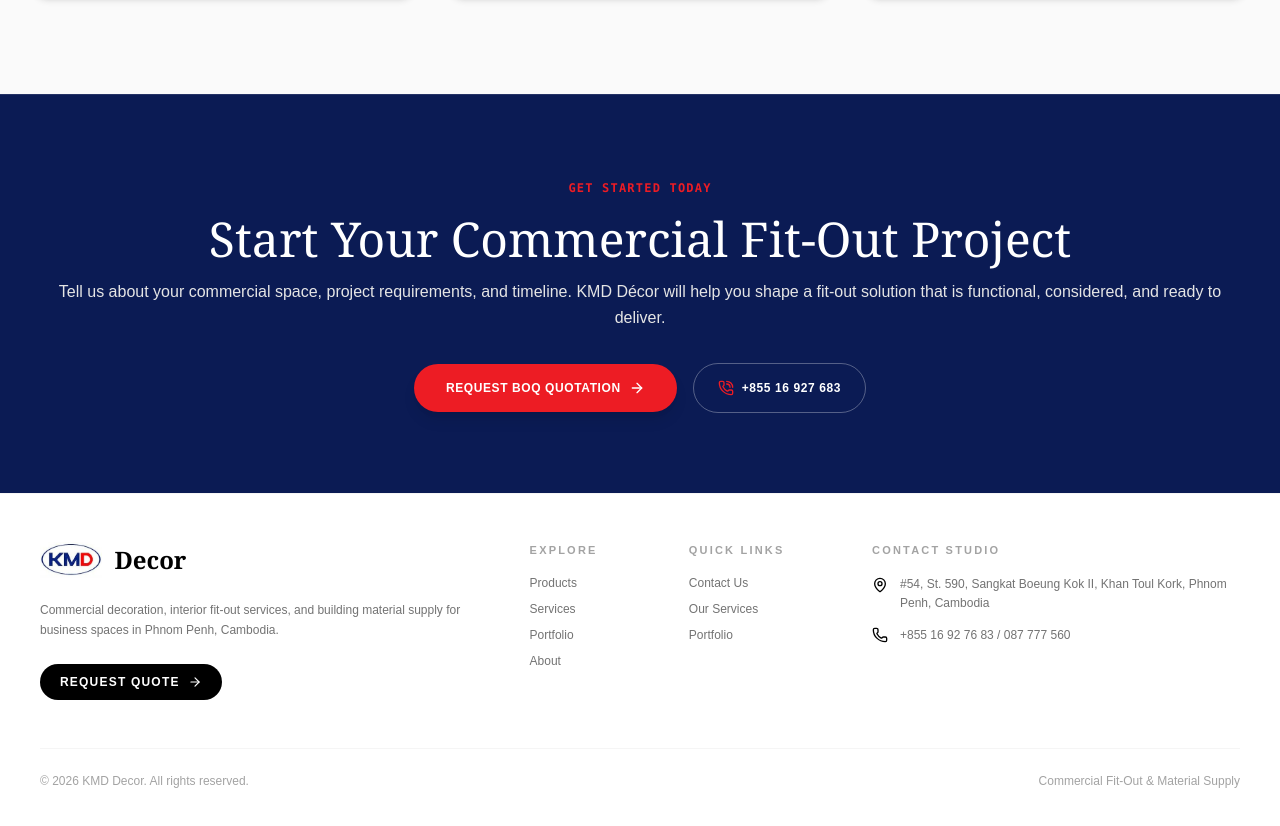
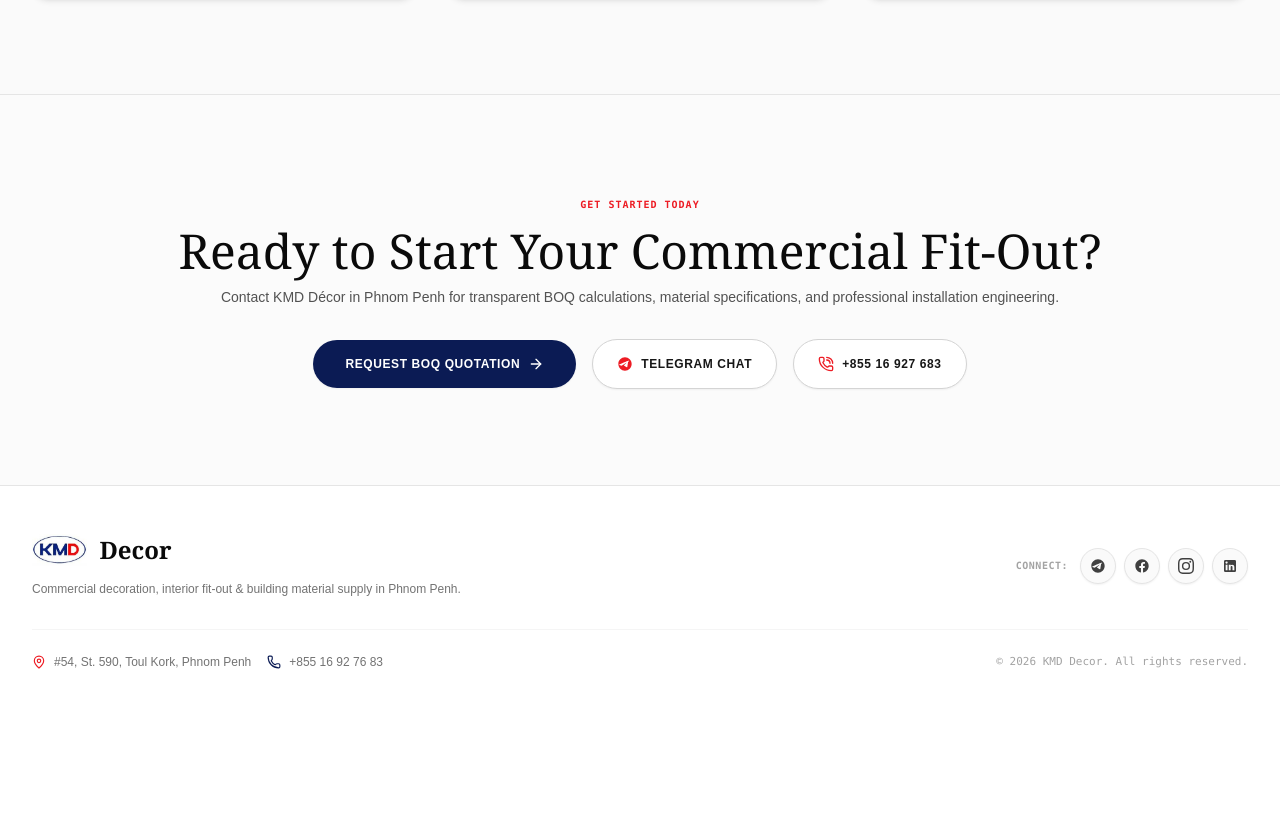
Before and after one commit to kimmex-dev/km-decor, a Next.js app: page /services in a window 1280 px wide. Shown: the part 3571-4397 px from the top of the page. After the commit the page ends 4289 px from the top, so only its background shows below. Built offline with nearby package versions, Linux system fonts and the light colour scheme; no server answers.

Commit message:
feat: update services page CTA design and modernize site footer with social media links

```diff
--- a/app/services/page.tsx
+++ b/app/services/page.tsx
@@ -298,28 +298,39 @@
         </div>
       </section>
 
-      {/* Bottom Consultation CTA Banner */}
-      <section className="bg-brand-primary text-white py-16 lg:py-20 border-t border-white/10">
+      {/* Ultra-Clean Bottom Consultation CTA */}
+      <section className="bg-neutral-50/80 py-16 lg:py-24 border-t border-neutral-200">
         <div className="mx-auto max-w-screen-2xl px-4 md:px-8 text-center max-w-3xl">
-          <span className="text-xs font-mono font-semibold uppercase tracking-widest text-brand-accent">
-            Get Started Today
+          <span className="text-[10px] font-mono font-bold uppercase tracking-widest text-brand-accent">
+            GET STARTED TODAY
           </span>
-          <h2 className="mt-4 font-serif text-3xl font-normal sm:text-4xl md:text-5xl text-white">
-            Start Your Commercial Fit-Out Project
+          <h2 className="mt-3 font-serif text-3xl font-normal text-neutral-950 sm:text-4xl md:text-5xl">
+            Ready to Start Your Commercial Fit-Out?
           </h2>
-          <p className="mt-4 text-base text-neutral-200 font-light leading-relaxed">
-            Tell us about your commercial space, project requirements, and timeline. KMD Décor will help you shape a fit-out solution that is functional, considered, and ready to deliver.
+          <p className="mt-3 text-xs sm:text-sm text-neutral-600 font-light leading-relaxed">
+            Contact KMD Décor in Phnom Penh for transparent BOQ calculations, material specifications, and professional installation engineering.
           </p>
           <div className="mt-8 flex flex-col sm:flex-row items-center justify-center gap-4">
             <Link
-              className="bg-brand-accent text-white px-8 py-4 text-xs font-semibold uppercase tracking-wider rounded-full hover:bg-brand-accent-hover transition-all duration-200 inline-flex items-center gap-2 shadow-lg w-full sm:w-auto justify-center"
+              className="bg-brand-primary text-white px-8 py-4 text-xs font-semibold uppercase tracking-wider rounded-full hover:bg-brand-accent transition-all duration-200 inline-flex items-center gap-2 shadow-sm w-full sm:w-auto justify-center"
               href="/contact"
             >
               <span>Request BOQ Quotation</span>
               <ArrowRight className="h-4 w-4" />
             </Link>
             <a
-              className="border border-white/30 text-white px-6 py-4 text-xs font-semibold uppercase tracking-wider rounded-full hover:bg-white/10 transition-all duration-200 inline-flex items-center gap-2 w-full sm:w-auto justify-center"
+              className="border border-neutral-300 bg-white text-neutral-900 px-6 py-4 text-xs font-semibold uppercase tracking-wider rounded-full hover:border-neutral-400 hover:bg-neutral-50 transition-all duration-200 inline-flex items-center gap-2 w-full sm:w-auto justify-center shadow-sm"
+              href="https://t.me/+85516927683"
+              rel="noopener noreferrer"
+              target="_blank"
+            >
+              <svg className="h-4 w-4 fill-brand-accent" viewBox="0 0 24 24">
+                <path d="M12 2C6.48 2 2 6.48 2 12s4.48 10 10 10 10-4.48 10-10S17.52 2 12 2zm4.64 6.8c-.15 1.58-.8 5.42-1.13 7.19-.14.75-.42 1-.68 1.03-.58.05-1.02-.38-1.58-.75-.88-.58-1.38-.94-2.23-1.5-.99-.65-.35-1.01.22-1.59.15-.15 2.71-2.48 2.76-2.69.01-.03.01-.14-.07-.2-.08-.06-.19-.04-.27-.02-.12.02-1.96 1.25-5.54 3.69-.52.36-1 .54-1.43.53-.47-.01-1.37-.27-2.04-.49-.82-.27-1.47-.42-1.42-.88.03-.24.37-.49 1.02-.75 3.99-1.74 6.66-2.89 8.01-3.45 3.81-1.59 4.6-1.87 5.12-1.88.11 0 .37.03.54.17.14.12.18.28.2.45-.01.07.01.23 0 .37z" />
+              </svg>
+              <span>Telegram Chat</span>
+            </a>
+            <a
+              className="border border-neutral-300 bg-white text-neutral-900 px-6 py-4 text-xs font-semibold uppercase tracking-wider rounded-full hover:border-neutral-400 hover:bg-neutral-50 transition-all duration-200 inline-flex items-center gap-2 w-full sm:w-auto justify-center shadow-sm"
               href="tel:+85516927683"
             >
               <PhoneCall className="h-4 w-4 text-brand-accent" />
--- a/components/home/site-footer.tsx
+++ b/components/home/site-footer.tsx
@@ -1,94 +1,116 @@
 "use client";
 
 import Image from "next/image";
-import { ArrowRight, MapPin, Phone, MessageSquare } from "lucide-react";
+import { MapPin, Phone } from "lucide-react";
 import { useLanguage } from "@/components/language-provider";
 import kmdLogo from "@/resource/kmd-logo.png";
 
-const exploreLinks = [
-  { label: "Products", href: "/products" },
-  { label: "Services", href: "/services" },
-  { label: "Portfolio", href: "/portfolio" },
-  { label: "About", href: "/about" }
-];
-
-const b2bLinks = [
-  { label: "Contact Us", href: "/contact" },
-  { label: "Our Services", href: "/services" },
-  { label: "Portfolio", href: "/portfolio" }
-];
-
-const khmerFooterLinks: Record<string, string> = {
-  Products: "ផលិតផល",
-  Services: "សេវាកម្ម",
-  Portfolio: "ស្នាដៃ",
-  About: "អំពីយើង",
-  "Contact Us": "ទំនាក់ទំនង",
-  "Our Services": "សេវាកម្មរបស់យើង"
-};
-
 export function SiteFooter() {
   const { text } = useLanguage();
+
+  const socialLinks = [
+    {
+      name: "Telegram",
+      href: "https://t.me/+85516927683",
+      hoverClass: "hover:border-[#229ED9] hover:bg-[#229ED9] hover:text-white",
+      icon: (
+        <svg className="h-4 w-4 fill-current" viewBox="0 0 24 24">
+          <path d="M12 2C6.48 2 2 6.48 2 12s4.48 10 10 10 10-4.48 10-10S17.52 2 12 2zm4.64 6.8c-.15 1.58-.8 5.42-1.13 7.19-.14.75-.42 1-.68 1.03-.58.05-1.02-.38-1.58-.75-.88-.58-1.38-.94-2.23-1.5-.99-.65-.35-1.01.22-1.59.15-.15 2.71-2.48 2.76-2.69.01-.03.01-.14-.07-.2-.08-.06-.19-.04-.27-.02-.12.02-1.96 1.25-5.54 3.69-.52.36-1 .54-1.43.53-.47-.01-1.37-.27-2.04-.49-.82-.27-1.47-.42-1.42-.88.03-.24.37-.49 1.02-.75 3.99-1.74 6.66-2.89 8.01-3.45 3.81-1.59 4.6-1.87 5.12-1.88.11 0 .37.03.54.17.14.12.18.28.2.45-.01.07.01.23 0 .37z" />
+        </svg>
+      )
+    },
+    {
+      name: "Facebook",
+      href: "https://facebook.com",
+      hoverClass: "hover:border-[#1877F2] hover:bg-[#1877F2] hover:text-white",
+      icon: (
+        <svg className="h-4 w-4 fill-current" viewBox="0 0 24 24">
+          <path d="M22 12c0-5.52-4.48-10-10-10S2 6.48 2 12c0 4.99 3.66 9.12 8.44 9.88v-6.99H7.9v-2.89h2.54V9.8c0-2.51 1.49-3.89 3.78-3.89 1.09 0 2.23.19 2.23.19v2.47h-1.26c-1.24 0-1.63.77-1.63 1.56v1.88h2.78l-.44 2.89h-2.34v6.99C18.34 21.12 22 16.99 22 12z" />
+        </svg>
+      )
+    },
+    {
+      name: "Instagram",
+      href: "https://instagram.com",
+      hoverClass: "hover:border-[#E4405F] hover:bg-[#E4405F] hover:text-white",
+      icon: (
+        <svg className="h-4 w-4 fill-current" viewBox="0 0 24 24">
+          <path d="M12 2.163c3.204 0 3.584.012 4.85.07 3.252.148 4.771 1.691 4.919 4.919.058 1.265.069 1.645.069 4.849 0 3.205-.012 3.584-.069 4.849-.149 3.225-1.664 4.771-4.919 4.919-1.266.058-1.644.07-4.85.07-3.204 0-3.584-.012-4.849-.07-3.26-.149-4.771-1.699-4.919-4.92-.058-1.265-.07-1.644-.07-4.849 0-3.204.013-3.583.07-4.849.149-3.227 1.664-4.771 4.919-4.919 1.266-.057 1.645-.069 4.849-.069zM12 0C8.741 0 8.333.014 7.053.072 2.695.272.273 2.69.073 7.052.014 8.333 0 8.741 0 12c0 3.259.014 3.668.072 4.948.2 4.358 2.618 6.78 6.98 6.98 1.281.058 1.689.072 4.948.072 3.259 0 3.668-.014 4.948-.072 4.354-.2 6.782-2.618 6.979-6.98.059-1.28.073-1.689.073-4.948 0-3.259-.014-3.667-.072-4.947-.196-4.354-2.617-6.78-6.979-6.98C15.668.014 15.259 0 12 0zm0 5.838a6.162 6.162 0 100 12.324 6.162 6.162 0 000-12.324zM12 16a4 4 0 110-8 4 4 0 010 8zm6.406-11.845a1.44 1.44 0 100 2.881 1.44 1.44 0 000-2.881z" />
+        </svg>
+      )
+    },
+    {
+      name: "LinkedIn",
+      href: "https://linkedin.com",
+      hoverClass: "hover:border-[#0A66C2] hover:bg-[#0A66C2] hover:text-white",
+      icon: (
+        <svg className="h-4 w-4 fill-current" viewBox="0 0 24 24">
+          <path d="M19 3a2 2 0 0 1 2 2v14a2 2 0 0 1-2 2H5a2 2 0 0 1-2-2V5a2 2 0 0 1 2-2h14m-.5 15.5v-5.3a3.26 3.26 0 0 0-3.26-3.26c-.85 0-1.84.52-2.28 1.3v-1.11h-2.79v8.37h2.79v-4.93c0-.77.62-1.4 1.39-1.4a1.4 1.4 0 0 1 1.4 1.4v4.93h2.75M6.88 8.56a1.68 1.68 0 0 0 1.68-1.68c0-.93-.75-1.69-1.68-1.69a1.69 1.69 0 0 0-1.69 1.69c0 .93.76 1.68 1.69 1.68m1.39 9.94v-8.37H5.5v8.37h2.77z" />
+        </svg>
+      )
+    }
+  ];
+
   return (
-    <footer className="border-t border-neutral-100 bg-white pt-12 pb-16">
-      <div className="content-shell">
+    <footer className="border-t border-neutral-200 bg-white py-12">
+      <div className="mx-auto max-w-screen-2xl px-4 md:px-8">
 
-
-        <div className="grid gap-12 md:grid-cols-2 lg:grid-cols-[1.2fr_0.8fr_1fr]">
+        {/* Upper Row — Brand & Socials */}
+        <div className="flex flex-col md:flex-row md:items-center justify-between gap-6 pb-8 border-b border-neutral-100">
           <div>
             <a className="inline-flex items-center gap-3" href="/">
-              <Image alt="Decor logo" className="h-9 w-auto object-contain" loading="lazy" src={kmdLogo} width={36} height={36} />
-              <span className="font-serif text-2xl font-bold text-black">{text("Decor", "តុបតែង")}</span>
+              <Image alt="Decor logo" className="h-8 w-auto object-contain" loading="lazy" src={kmdLogo} width={32} height={32} />
+              <span className="font-serif text-2xl font-bold text-neutral-950">{text("Decor", "តុបតែង")}</span>
             </a>
-            <p className="mt-4 max-w-md text-xs leading-relaxed text-neutral-500">
-              {text("Commercial decoration, interior fit-out services, and building material supply for business spaces in Phnom Penh, Cambodia.", "សេវាកម្មតុបតែងពាណិជ្ជកម្ម ការតុបតែងផ្ទៃក្នុង និងការផ្គត់ផ្គង់សម្ភារៈសំណង់សម្រាប់អាជីវកម្មនៅភ្នំពេញ។")}
+            <p className="mt-2 text-xs text-neutral-500 font-light max-w-md">
+              {text(
+                "Commercial decoration, interior fit-out & building material supply in Phnom Penh.",
+                "សេវាកម្មតុបតែងពាណិជ្ជកម្ម ការតុបតែងផ្ទៃក្នុង និងការផ្គត់ផ្គង់សម្ភារៈសំណង់នៅភ្នំពេញ។"
+              )}
             </p>
-            <a className="mt-6 bg-black text-white px-5 py-2.5 text-xs font-semibold uppercase tracking-widest hover:bg-neutral-800 transition duration-200 inline-flex items-center gap-2 rounded-full" href="/contact">
-              {text("Request Quote", "ស្នើសុំតម្លៃ")}
-              <ArrowRight className="h-3.5 w-3.5" />
-            </a>
           </div>
 
-          <div className="grid grid-cols-2 gap-6">
-            <FooterLinks links={exploreLinks.map((link) => ({ ...link, label: text(link.label, khmerFooterLinks[link.label] || link.label) }))} title={text("Explore", "ស្វែងយល់")} />
-            <FooterLinks links={b2bLinks.map((link) => ({ ...link, label: text(link.label, khmerFooterLinks[link.label] || link.label) }))} title={text("Quick Links", "តំណភ្ជាប់")} />
-          </div>
-
-          <div>
-            <h2 className="text-[11px] font-semibold uppercase tracking-[0.2em] text-neutral-400">{text("Contact Studio", "ទំនាក់ទំនង")}</h2>
-            <div className="mt-4 grid gap-3 text-xs leading-relaxed text-neutral-500">
-              <div className="flex items-start gap-3">
-                <MapPin className="mt-0.5 h-4 w-4 shrink-0 text-black" />
-                <span>#54, St. 590, Sangkat Boeung Kok II, Khan Toul Kork, Phnom Penh, Cambodia</span>
-              </div>
-              <a className="flex items-center gap-3 transition hover:text-black" href="tel:+85516927683">
-                <Phone className="h-4 w-4 shrink-0 text-black" />
-                <span>+855 16 92 76 83 / 087 777 560</span>
-              </a>
+          {/* Social Icons Bar */}
+          <div className="flex items-center gap-3">
+            <span className="text-[10px] font-mono font-bold uppercase tracking-wider text-neutral-400">
+              {text("CONNECT", "ទំនាក់ទំនង")}:
+            </span>
+            <div className="flex items-center gap-2">
+              {socialLinks.map((item) => (
+                <a
+                  key={item.name}
+                  className={`grid h-9 w-9 place-items-center rounded-full border border-neutral-200 bg-neutral-50 text-neutral-700 shadow-sm transition-all duration-200 ${item.hoverClass}`}
+                  href={item.href}
+                  rel="noopener noreferrer"
+                  target="_blank"
+                  title={item.name}
+                >
+                  {item.icon}
+                </a>
+              ))}
             </div>
           </div>
         </div>
 
-        <div className="border-t border-neutral-100 pt-6 mt-12 flex flex-col gap-2 text-xs text-neutral-400 md:flex-row md:items-center md:justify-between">
-          <span>© 2026 KMD Decor. {text("All rights reserved.", "រក្សាសិទ្ធិគ្រប់យ៉ាង។")}</span>
-          <span>{text("Commercial Fit-Out & Material Supply", "ការតុបតែងពាណិជ្ជកម្ម និងសម្ភារៈ")}</span>
+        {/* Lower Row — Contact Line & Copyright */}
+        <div className="pt-6 flex flex-col md:flex-row md:items-center justify-between gap-4 text-xs text-neutral-500 font-light">
+          <div className="flex flex-col sm:flex-row sm:items-center gap-4">
+            <div className="flex items-center gap-2">
+              <MapPin className="h-3.5 w-3.5 text-brand-accent shrink-0" />
+              <span>#54, St. 590, Toul Kork, Phnom Penh</span>
+            </div>
+            <a className="flex items-center gap-2 transition hover:text-brand-primary" href="tel:+85516927683">
+              <Phone className="h-3.5 w-3.5 text-brand-primary shrink-0" />
+              <span className="font-medium">+855 16 92 76 83</span>
+            </a>
+          </div>
+
+          <div className="text-neutral-400 font-mono text-[11px]">
+            © 2026 KMD Decor. {text("All rights reserved.", "រក្សាសិទ្ធិគ្រប់យ៉ាង។")}
+          </div>
         </div>
+
       </div>
     </footer>
   );
 }
-
-function FooterLinks({ links, title }: { links: Array<{ label: string; href: string }>; title: string }) {
-  return (
-    <div>
-      <h2 className="text-[11px] font-semibold uppercase tracking-[0.2em] text-neutral-400">{title}</h2>
-      <nav className="mt-4 grid gap-2.5 text-xs text-neutral-500" aria-label={`${title} links`}>
-        {links.map((link) => (
-          <a key={`${title}-${link.label}-${link.href}`} className="w-fit transition hover:text-black" href={link.href}>
-            {link.label}
-          </a>
-        ))}
-      </nav>
-    </div>
-  );
-}
```
